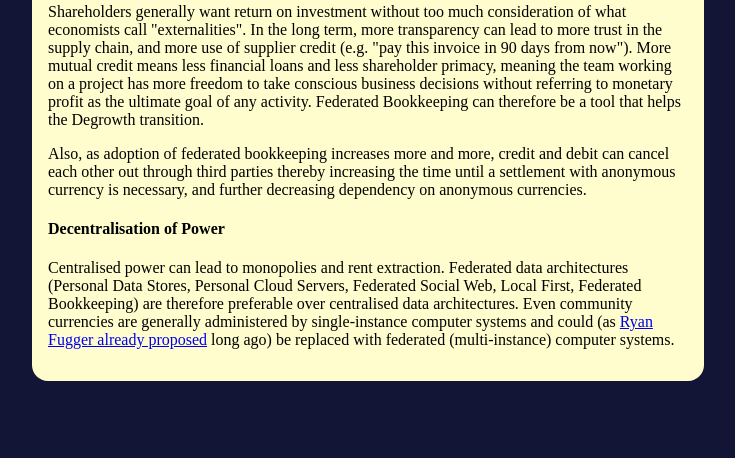
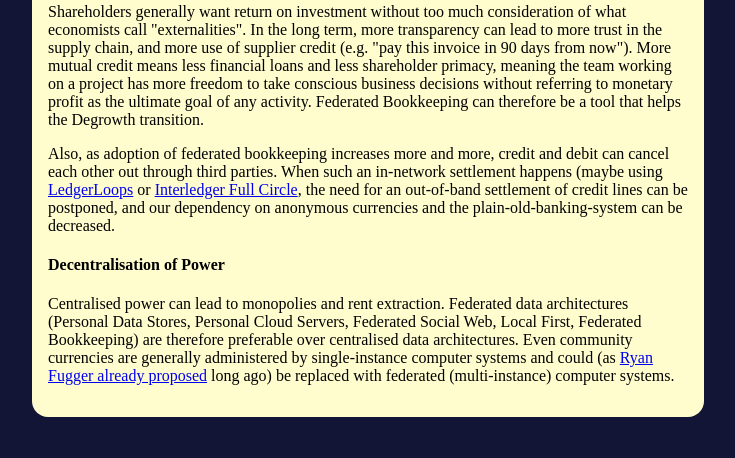
Before and after one commit to federatedbookkeeping/federatedbookkeeping.org, a plain HTML site: page index.html in a window 1280 px wide. Shown: the part 1454-1912 px from the top of the page, without its empty margins (272-1007 px from the left). Drawn offline with Linux system fonts and the light colour scheme; some packages are replaced by stand-ins of ours; a script that the page names is missing.

Commit message:
Mention LedgerLoops and Interledger Full Circle

```diff
--- a/index.html
+++ b/index.html
@@ -69,8 +69,11 @@
         ultimate goal of any activity. Federated Bookkeeping can therefore be a tool that helps the Degrowth transition.
       </p>
       <p>
-        Also, as adoption of federated bookkeeping increases more and more, credit and debit can cancel each other out through third parties thereby increasing
-        the time until a settlement with anonymous currency is necessary, and further decreasing dependency on anonymous currencies.
+        Also, as adoption of federated bookkeeping increases more and more, credit and debit can cancel each other out through third parties. When such an
+        in-network settlement happens (maybe using <a href="https://ledgerloops.com">LedgerLoops</a> or
+        <a href="https://github.com/federatedbookkeeping/research/issues/31">Interledger Full Circle</a>,
+        the need for an out-of-band settlement of credit lines can be postponed, and our dependency on anonymous currencies and the plain-old-banking-system can
+        be decreased.
       </p>
       <h4>Decentralisation of Power</h4>
       <p>
```
